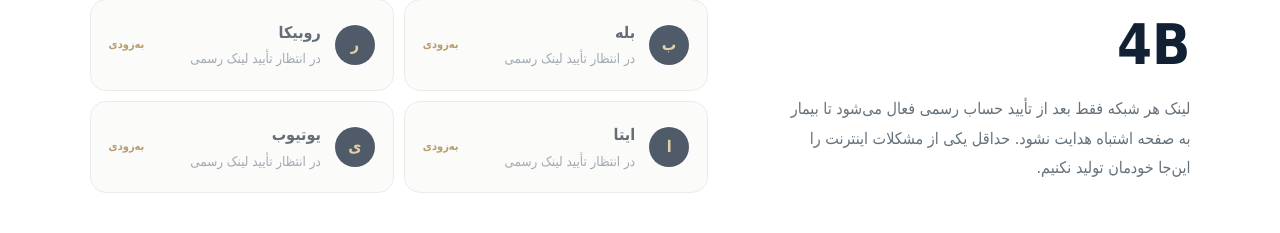
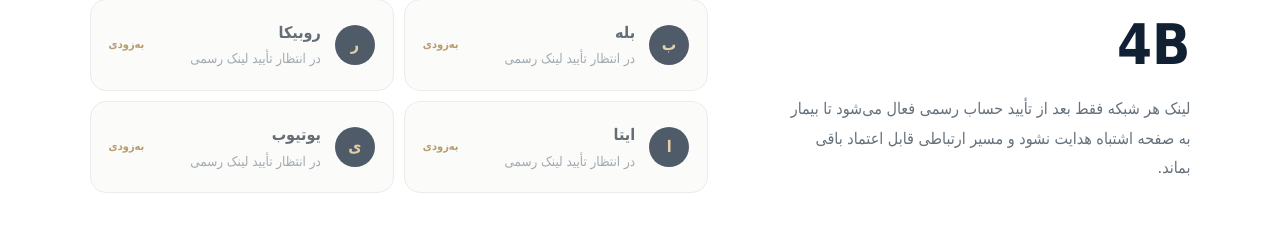
Before and after one commit to kianariai-alt/4B-Clinic-Web, a SvelteKit app: page /contact in a window 1280 px wide. Shown: the part 2299-2532 px from the top of the page. Built offline with nearby package versions, Linux system fonts and the light colour scheme.

Commit message:
copy: keep contact page professional

```diff
--- a/src/routes/contact/+page.svelte
+++ b/src/routes/contact/+page.svelte
@@ -14,7 +14,7 @@
 
 <section class="prepare-v2"><div><div class="eyebrow light">BEFORE YOU CONTACT</div><h2>برای ارزیابی اولیه چه اطلاعاتی آماده باشد؟</h2><p>شرح حال کوتاه و مدارک مرتبط کمک می‌کنند سریع‌تر بفهمیم چه نوع ارزیابی برای شما مناسب است.</p></div><div class="prep-grid"><span><b>01</b> مشکل اصلی و مدت شروع علائم</span><span><b>02</b> درمان‌های قبلی و نتیجه آنها</span><span><b>03</b> MRI، رادیوگرافی یا گزارش‌های مرتبط</span><span><b>04</b> داروهای مهم و بیماری‌های زمینه‌ای</span></div></section>
 
-<section class="social-v2"><div><div class="eyebrow">OFFICIAL CHANNELS</div><h2>شبکه‌های رسمی 4B</h2><p>لینک هر شبکه فقط بعد از تأیید حساب رسمی فعال می‌شود تا بیمار به صفحه اشتباه هدایت نشود. حداقل یکی از مشکلات اینترنت را این‌جا خودمان تولید نکنیم.</p></div><div class="social-grid-v2">{#each site.socials as social}{#if social.href}<a href={social.href} target="_blank" rel="noreferrer"><span>{social.label.slice(0,1)}</span><div><strong>{social.label}</strong>{#if social.handle}<small>{social.handle}</small>{/if}</div><b>ورود ↗</b></a>{:else}<div class="pending"><span>{social.label.slice(0,1)}</span><div><strong>{social.label}</strong><small>در انتظار تأیید لینک رسمی</small></div><b>به‌زودی</b></div>{/if}{/each}</div></section>
+<section class="social-v2"><div><div class="eyebrow">OFFICIAL CHANNELS</div><h2>شبکه‌های رسمی 4B</h2><p>لینک هر شبکه فقط بعد از تأیید حساب رسمی فعال می‌شود تا بیمار به صفحه اشتباه هدایت نشود و مسیر ارتباطی قابل اعتماد باقی بماند.</p></div><div class="social-grid-v2">{#each site.socials as social}{#if social.href}<a href={social.href} target="_blank" rel="noreferrer"><span>{social.label.slice(0,1)}</span><div><strong>{social.label}</strong>{#if social.handle}<small>{social.handle}</small>{/if}</div><b>ورود ↗</b></a>{:else}<div class="pending"><span>{social.label.slice(0,1)}</span><div><strong>{social.label}</strong><small>در انتظار تأیید لینک رسمی</small></div><b>به‌زودی</b></div>{/if}{/each}</div></section>
 
 <section class="booking-v2"><div><div class="eyebrow light">BOOKING FLOW</div><h2>مسیر هماهنگی مراجعه</h2></div><div class="booking-grid"><span><b>1</b> تماس یا ارسال درخواست اولیه</span><span><b>2</b> بررسی موضوع مراجعه و مدارک لازم</span><span><b>3</b> تعیین زمان مناسب برای ارزیابی حضوری</span></div></section>
 
```
